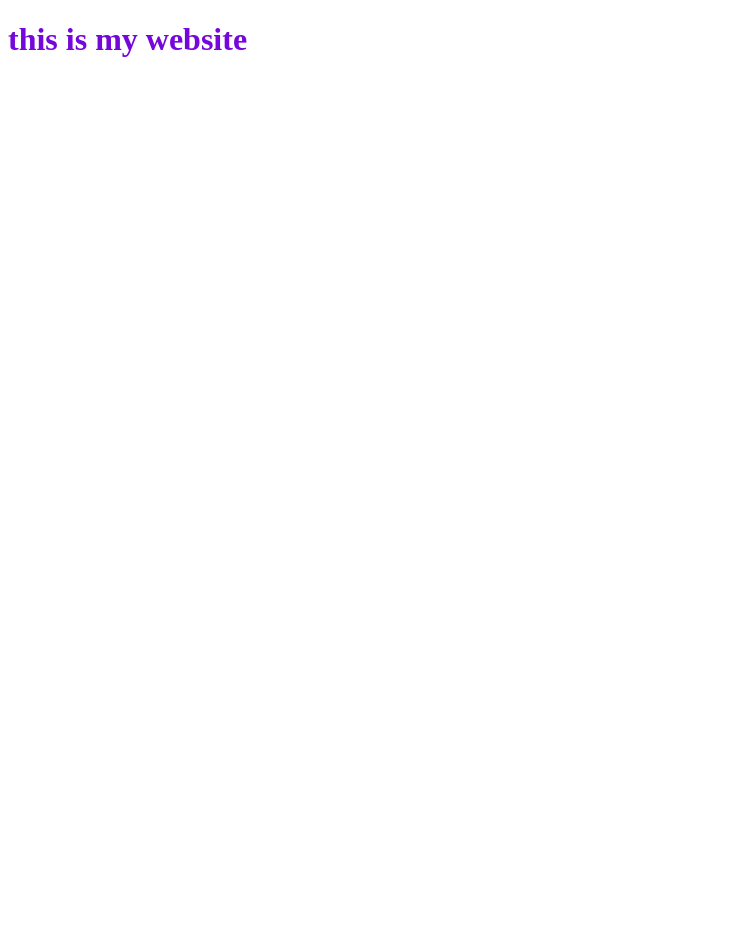
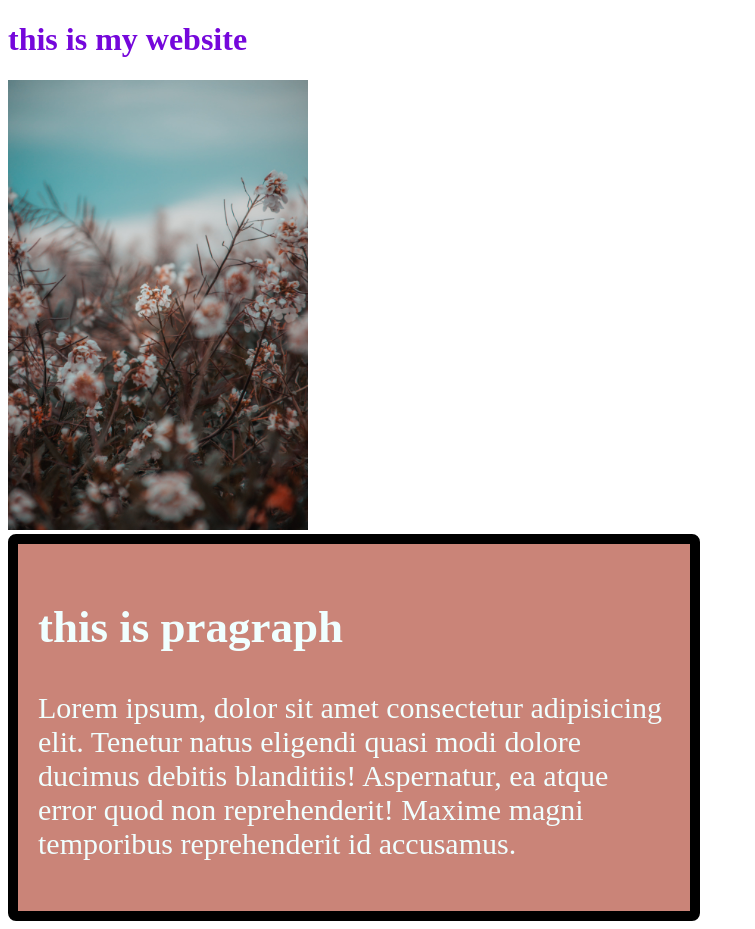
Before and after one commit to saisob/my-first-website, a plain HTML site: page index.html in a window 1280 px wide. Shown: the whole page, without its empty margins (0-755 px from the left). Before the commit the page ends 800 px from the top, so only its background shows below. Drawn offline with Linux system fonts and the light colour scheme.

Commit message:
this is image and pragraph add

```diff
--- a/index.html
+++ b/index.html
@@ -9,6 +9,13 @@
 <body>
     <div class="container">
         <h1>this is my website</h1>
+        <img width="300px" src="user.jpg" alt="this is photo">
     </div>
+    <div class="content">
+        <h2>this is pragraph</h2>
+        <p>Lorem ipsum, dolor sit amet consectetur adipisicing elit. Tenetur natus eligendi quasi modi dolore ducimus debitis blanditiis! Aspernatur, ea atque error quod non reprehenderit! Maxime magni temporibus reprehenderit id accusamus.</p>
+    </div>
+
+
 </body>
 </html>
--- a/style.css
+++ b/style.css
@@ -1,3 +1,13 @@
 .container{
     color: rgb(117, 7, 219);
 }
+.content{
+    background-color: rgb(202, 132, 120);
+    color: azure;
+    width: 50%;
+    font-size: 30px;
+    padding: 20px;
+    border: 10px solid black;
+    border-radius: 8px;
+
+}
```
Also changed, not shown: user.jpg (added).
